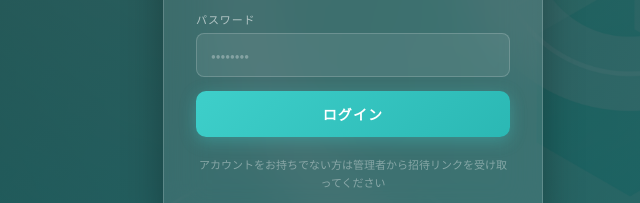
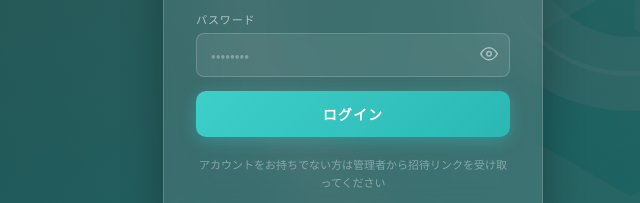
Before and after one commit to hiikun-bot/haruka-film-system, a website: page public/login.html in a window 1280 px wide. Shown: the part 445-648 px from the top of the page, 287-927 px from the left. Drawn offline with Linux system fonts and the light colour scheme.

Commit message:
feat: add password visibility toggle on login page

```diff
--- a/public/login.html
+++ b/public/login.html
@@ -197,7 +197,14 @@ body{
     </div>
     <div class="form-group">
       <label>パスワード</label>
-      <input type="password" class="form-control" id="password" placeholder="••••••••" autocomplete="current-password" onkeydown="if(event.key==='Enter')login()">
+      <div style="position:relative">
+        <input type="password" class="form-control" id="password" placeholder="••••••••" autocomplete="current-password" onkeydown="if(event.key==='Enter')login()" style="padding-right:42px">
+        <button type="button" onclick="togglePassword()" id="pw-toggle" style="position:absolute;right:12px;top:50%;transform:translateY(-50%);background:none;border:none;cursor:pointer;padding:0;color:rgba(255,255,255,0.5);line-height:1" title="パスワードを表示">
+          <svg id="eye-icon" width="18" height="18" viewBox="0 0 24 24" fill="none" stroke="currentColor" stroke-width="2" stroke-linecap="round" stroke-linejoin="round">
+            <path d="M1 12s4-8 11-8 11 8 11 8-4 8-11 8-11-8-11-8z"/><circle cx="12" cy="12" r="3"/>
+          </svg>
+        </button>
+      </div>
     </div>
 
     <button class="btn-primary" onclick="login()" id="login-btn">ログイン</button>
@@ -212,6 +219,18 @@ body{
 const params = new URLSearchParams(location.search);
 if (params.get('error')) {
   showError({ google: 'Googleログインに失敗しました。招待済みのアカウントでログインしてください。' }[params.get('error')] || 'ログインエラーが発生しました');
+}
+
+function togglePassword() {
+  const input = document.getElementById('password');
+  const icon  = document.getElementById('eye-icon');
+  if (input.type === 'password') {
+    input.type = 'text';
+    icon.innerHTML = '<path d="M17.94 17.94A10.07 10.07 0 0 1 12 20c-7 0-11-8-11-8a18.45 18.45 0 0 1 5.06-5.94"/><path d="M9.9 4.24A9.12 9.12 0 0 1 12 4c7 0 11 8 11 8a18.5 18.5 0 0 1-2.16 3.19"/><line x1="1" y1="1" x2="23" y2="23"/>';
+  } else {
+    input.type = 'password';
+    icon.innerHTML = '<path d="M1 12s4-8 11-8 11 8 11 8-4 8-11 8-11-8-11-8z"/><circle cx="12" cy="12" r="3"/>';
+  }
 }
 
 function showError(msg) {
```
